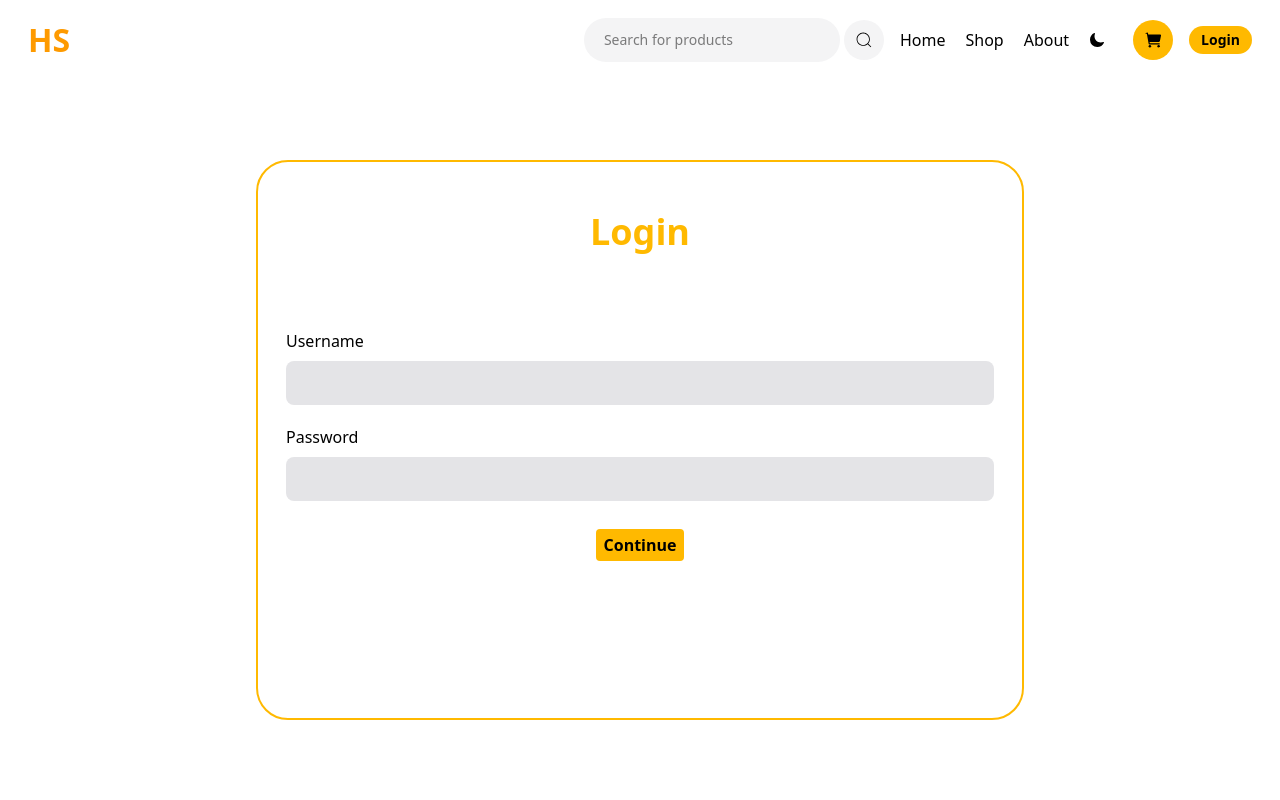
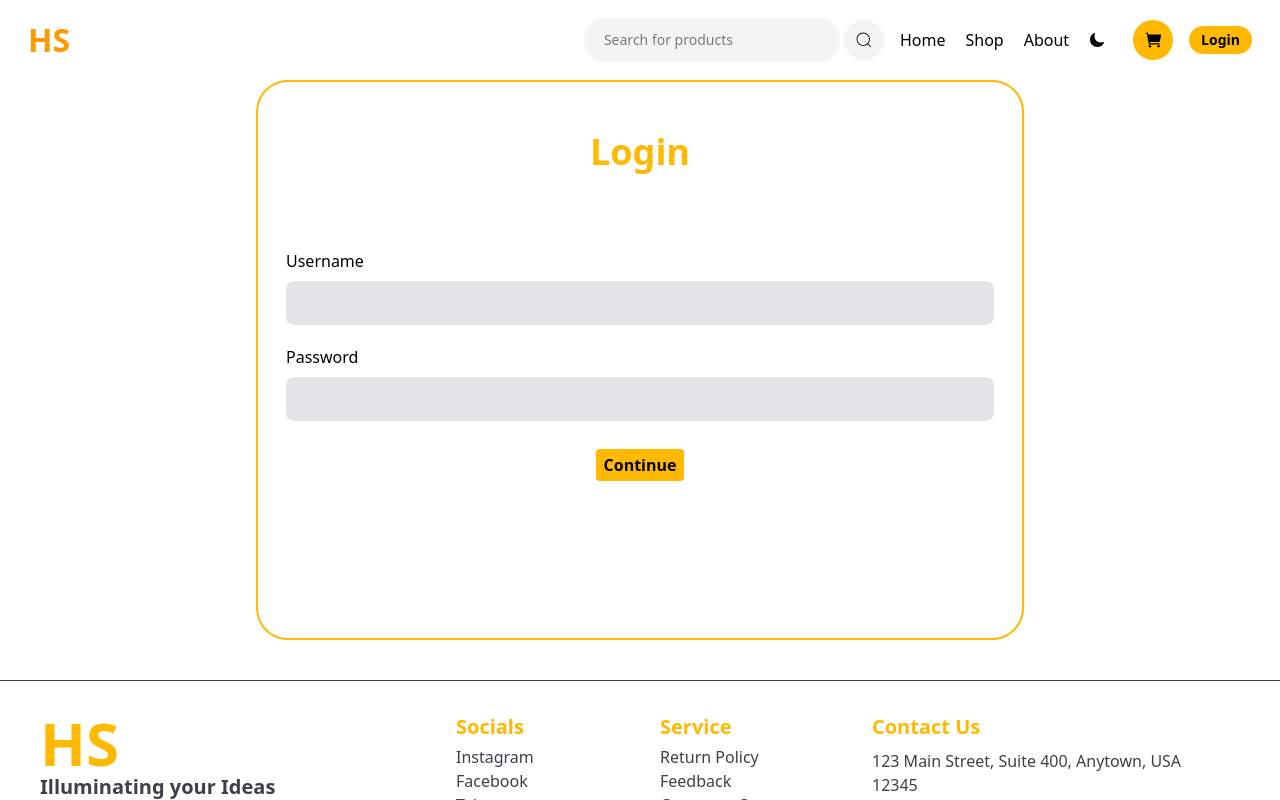
Before and after one commit to hrefabdullah/ecommerce-website, a React (Vite) app: page /login in a window 1280 px wide. Built offline with nearby package versions, Linux system fonts and the light colour scheme.

Commit message:
fixed login page sizing

```diff
--- a/src/components/LoginPage.jsx
+++ b/src/components/LoginPage.jsx
@@ -11,7 +11,7 @@ const LoginPage = () => {
   return (
     <div>
       <Navbar />
-      <div className={` ${mode ? 'bg-zinc-900 text-white' : 'bg-white text-black' } w-screen h-[90vh] flex justify-center items-center `}>
+      <div className={` ${mode ? 'bg-zinc-900 text-white' : 'bg-white text-black' } w-screen h-[70vh] flex justify-center items-center mb-10`}>
         <div className='h-[50vh] md:h-[70vh] w-[80vw] md:w-[60vw] border-2 border-amber-400 rounded-4xl grid grid-rows-4'>
           <div className='place-items-center self-center row-span-1'>
             <h1 className='font-bold text-4xl text-amber-400'>Login</h1>
```
